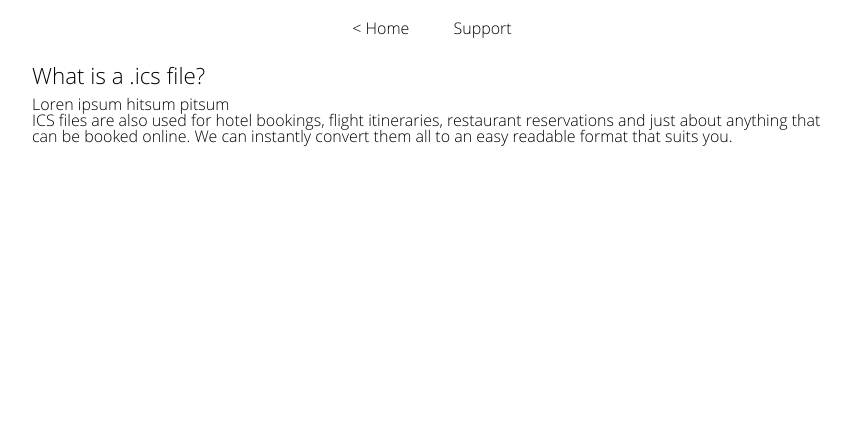
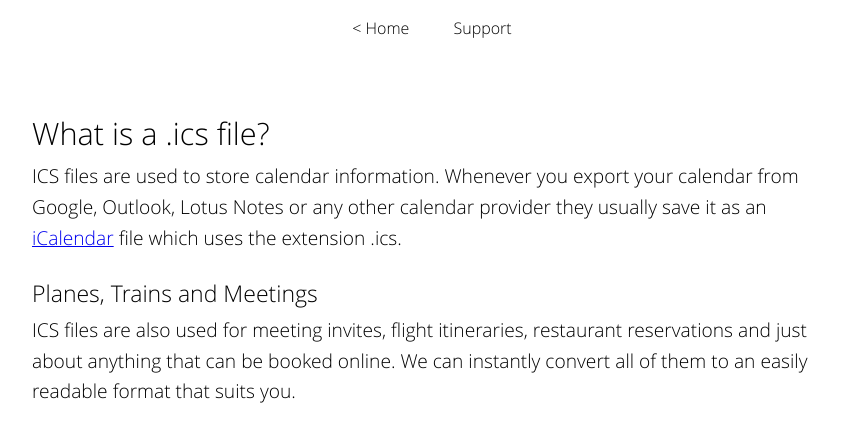
Before and after one commit to hutton/calcon, a Django app: template templates/what.html in a window 1280 px wide. Shown: the top 442 px of the page, without its empty margins (208-1059 px from the left). Run offline with Django 3.2, Linux system fonts and the light colour scheme; the template is opened without the code that fills it, so the values that code supplies are empty.

Commit message:
Added what

```diff
--- a/static/css/file-types.css
+++ b/static/css/file-types.css
@@ -7,6 +7,8 @@
 .file-type {
   display: inline-block;
   -webkit-perspective: 300;
+  -moz-perspective: 300;
+  perspective: 300;
   width: 4em;
   height: 6em;
 }
@@ -20,7 +22,9 @@
 }
 .file-type-spin:hover div {
   transform-style: preserve-3d;
+  -moz-transform-style: preserve-3d;
   animation: spinny linear 0.8s;
+  -moz-animation: spinny linear 0.8s;
   -webkit-animation: spinny linear 0.8s;
 }
 .file-type-jump div {
@@ -37,6 +41,7 @@
   transform-style: preserve-3d;
   animation: spinny linear 2s infinite;
   -webkit-animation: spinny linear 2s infinite;
+  -moz-animation: spinny linear 2s infinite;
 }
 /* Standard syntax */
 @keyframes spinny {
--- a/static/css/file-types.less
+++ b/static/css/file-types.less
@@ -13,6 +13,8 @@
 .file-type {
     display: inline-block;
     -webkit-perspective: 300;
+    -moz-perspective: 300;
+    perspective: 300;
     width: 4em;
     height: 6em;
 }
@@ -25,7 +27,9 @@
 
 .file-type-spin:hover div {
     transform-style: preserve-3d;
+    -moz-transform-style: preserve-3d;
     animation: spinny linear 0.8s;
+    -moz-animation: spinny linear 0.8s;
     -webkit-animation: spinny linear 0.8s;
 }
 
@@ -41,6 +45,7 @@
     transform-style: preserve-3d;
     animation: spinny linear 2s infinite;
     -webkit-animation: spinny linear 2s infinite;
+    -moz-animation: spinny linear 2s infinite;
 }
 
 /* Standard syntax */
--- a/static/css/main.css
+++ b/static/css/main.css
@@ -136,6 +136,8 @@ table {
 .file-type {
   display: inline-block;
   -webkit-perspective: 300;
+  -moz-perspective: 300;
+  perspective: 300;
   width: 4em;
   height: 6em;
 }
@@ -149,7 +151,9 @@ table {
 }
 .file-type-spin:hover div {
   transform-style: preserve-3d;
+  -moz-transform-style: preserve-3d;
   animation: spinny linear 0.8s;
+  -moz-animation: spinny linear 0.8s;
   -webkit-animation: spinny linear 0.8s;
 }
 .file-type-jump div {
@@ -166,6 +170,7 @@ table {
   transform-style: preserve-3d;
   animation: spinny linear 2s infinite;
   -webkit-animation: spinny linear 2s infinite;
+  -moz-animation: spinny linear 2s infinite;
 }
 /* Standard syntax */
 @keyframes spinny {
@@ -489,8 +494,19 @@ body {
   text-decoration: underline;
 }
 h3 {
-  font-size: 140%;
+  margin-top: 20px;
+  font-size: 160%;
   line-height: 1.8em;
+}
+h4 {
+  margin-top: 20px;
+  font-size: 120%;
+  line-height: 1.8em;
+}
+.text-section {
+  margin-top: 60px;
+  font-size: 120%;
+  line-height: 1.6em;
 }
 /********************* Header ********************/
 #header-links {
@@ -509,12 +525,12 @@ h3 {
 #header-title {
   font-size: 400%;
   text-align: center;
-  margin: 20px auto 20px auto;
+  margin: 20px auto 10px auto;
 }
 #header-sub-title {
   text-align: center;
   margin-bottom: 60px;
-  font-size: 150%;
+  font-size: 130%;
   line-height: 1.4em;
 }
 #holder {
--- a/static/css/main.less
+++ b/static/css/main.less
@@ -40,8 +40,24 @@ body{
 }
 
 h3{
-    font-size: 140%;
+    margin-top: 20px;
+    font-size: 160%;
     line-height: 1.8em;
+}
+
+h4{
+    margin-top: 20px;
+    font-size: 120%;
+    line-height: 1.8em;
+}
+
+.text-section{
+    margin-top: 60px;
+    font-size: 120%;
+    line-height: 1.6em;
+}
+
+.text-section p{
 }
 /********************* Header ********************/
 
@@ -65,13 +81,13 @@ h3{
     .big-font;
 
     text-align: center;
-    margin: 20px auto 20px auto;
+    margin: 20px auto 10px auto;
 }
 
 #header-sub-title{
     text-align: center;
     margin-bottom: 60px;
-    .medium-font;
+    font-size: 130%;
     line-height: 1.4em;
 }
 
--- a/templates/what.html
+++ b/templates/what.html
@@ -17,9 +17,14 @@
         </div>
         <div class="text-section">
             <h3>What is a .ics file?</h3>
-            <p>Loren ipsum hitsum pitsum</p>
-            <p>ICS files are also used for hotel bookings, flight itineraries, restaurant reservations and just about
-                anything that can be booked online.  We can instantly convert them all to an easy readable format that suits you.</p>
+            <p>ICS files are used to store calendar information.  Whenever you export your calendar from Google,
+                Outlook, Lotus Notes or any other calendar provider they usually save it as an <a
+                        href="http://en.wikipedia.org/wiki/ICalendar">iCalendar</a> file which uses the extension .ics.</p>
+
+            <h4>Planes, Trains and Meetings</h4>
+            <p>ICS files are also used for meeting invites, flight itineraries, restaurant reservations and just
+                about anything that can be booked online.  We can instantly convert all of them to an easily
+                readable format that suits you.</p>
         </div>
     </div>
     <div class="fixed-width">
```
Also changed, not shown: templates/main.html (+5 -7 lines), 2 other files.
